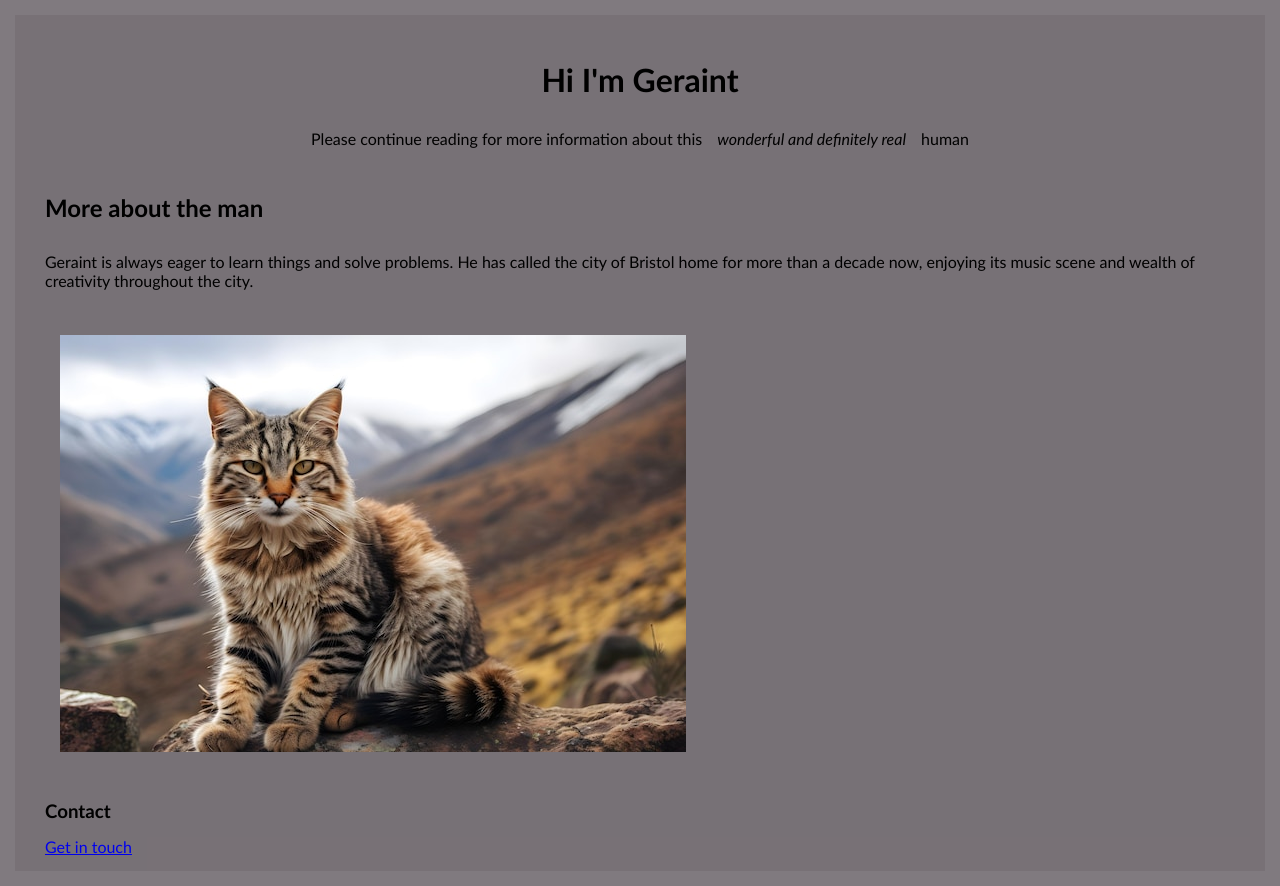
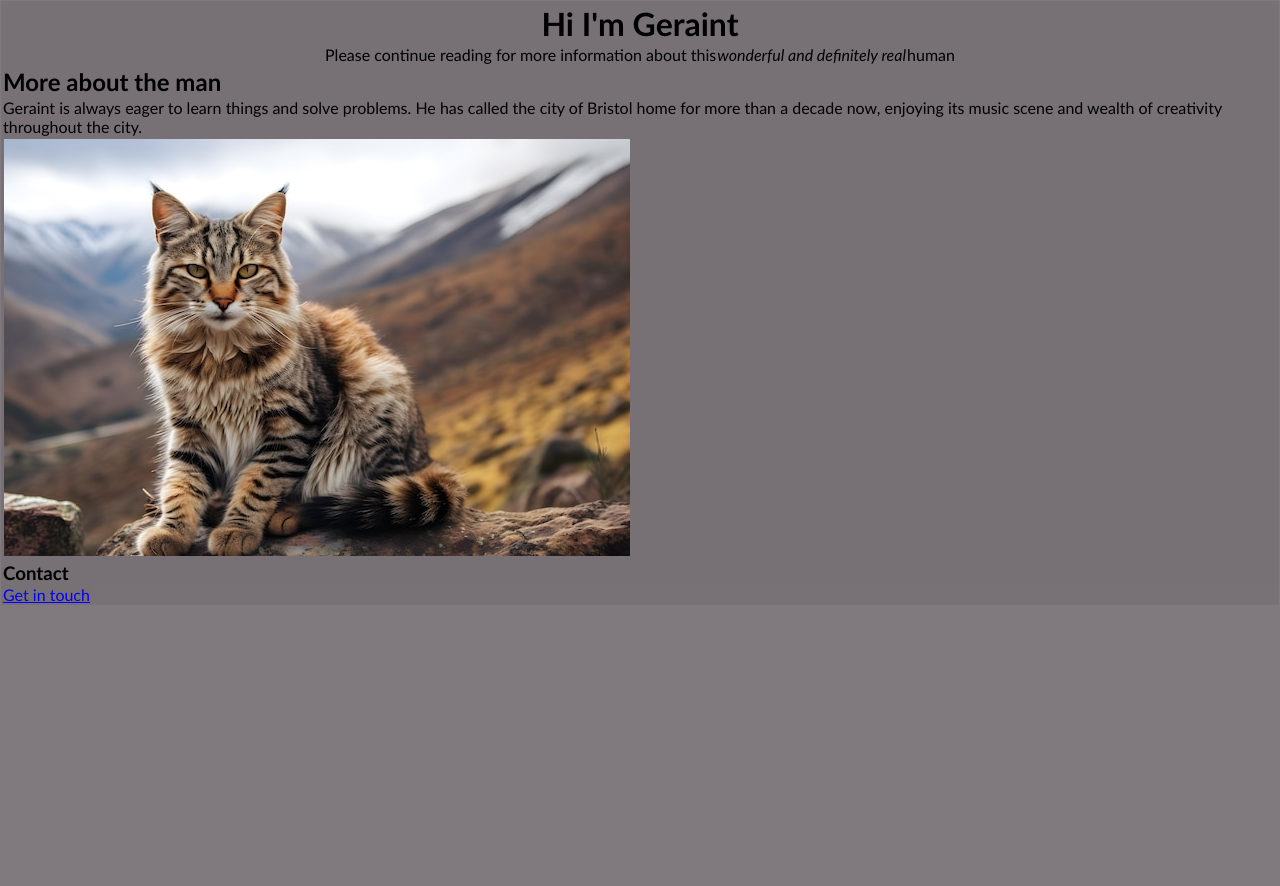
Before and after one commit to TFtech23/GerJune25repo, a plain HTML site: page Index.html in a window 1280 px wide. After the commit the page ends 800 px from the top, so only its background shows below. Drawn offline with Linux system fonts and the light colour scheme.

Commit message:
update to load to new device

```diff
--- a/style.css
+++ b/style.css
@@ -1,10 +1,13 @@
 *{
 font-family: 'Trebuchet MS', Arial, sans-serif;
 margin: 0;
-padding: 15px;
+padding: 1px;
 background-color: #777176ee;
 }
 
 header {
     text-align: center;
+    font-family:Verdana, Geneva, Tahoma, sans-serif
+
+
 }
```
